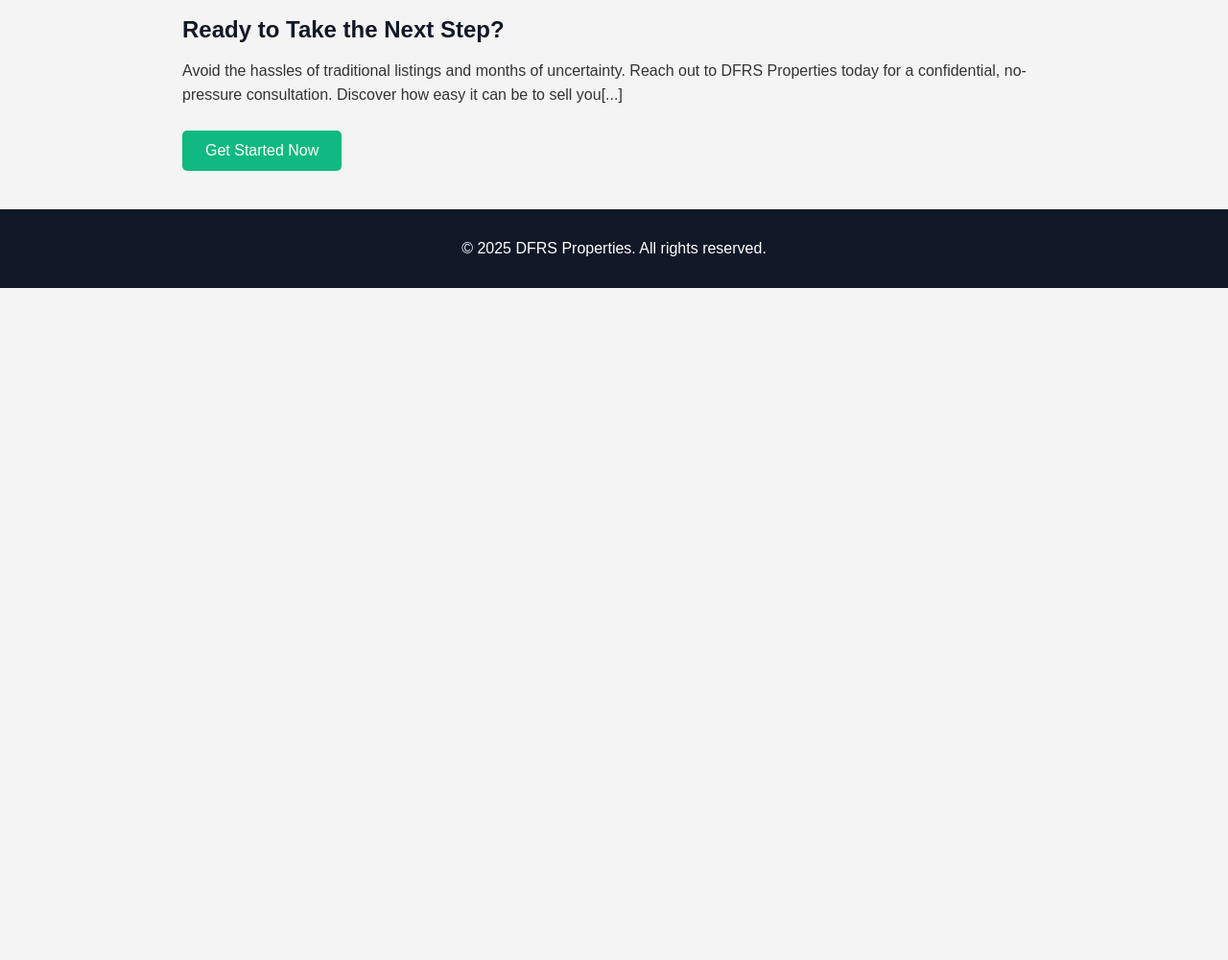
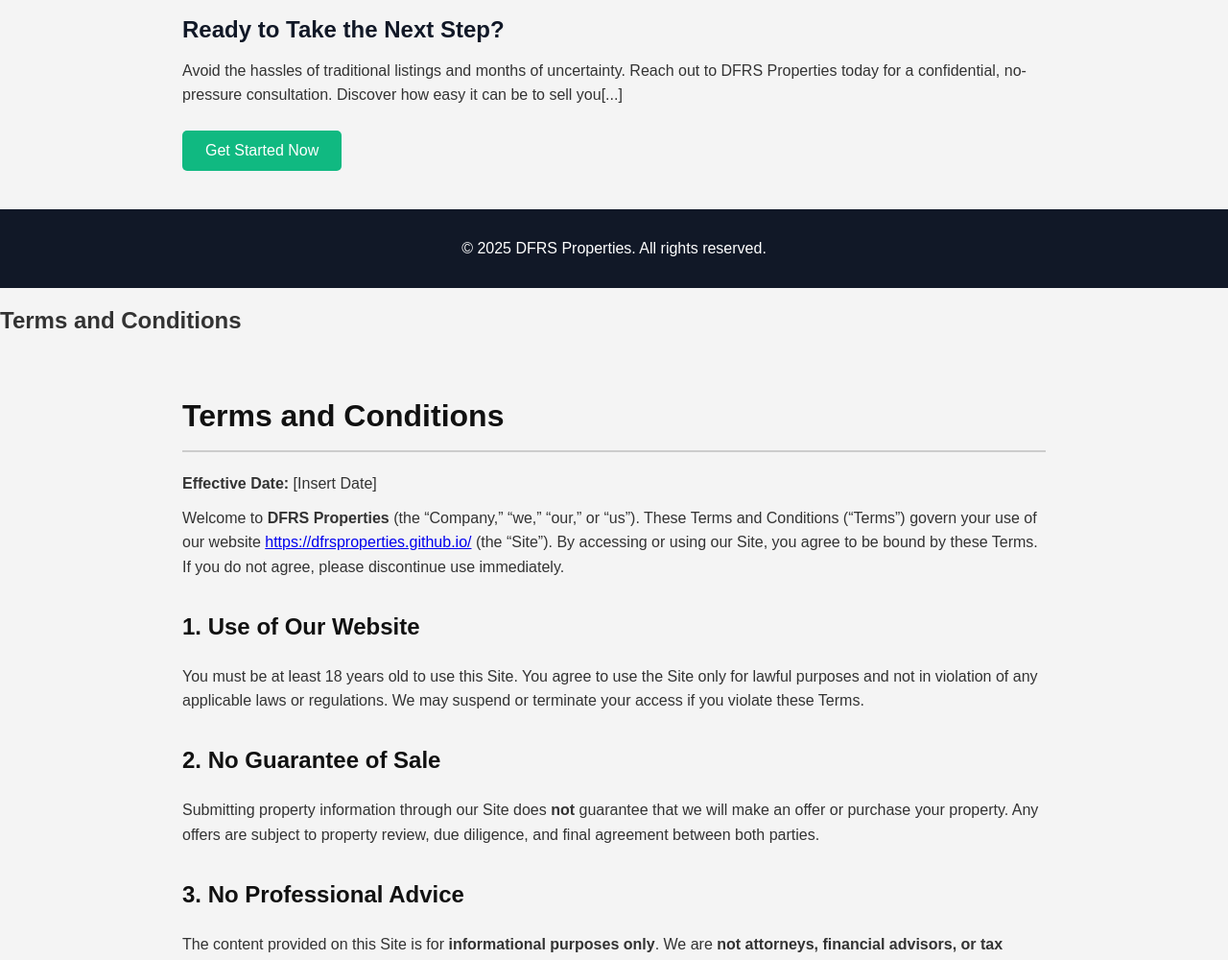
Before and after one commit to dfrsproperties/dfrsproperties.github.io, a plain HTML site: page index.html in a window 1280 px wide. Shown: the part 1080-2080 px from the top of the page at 96% size. Before the commit the page ends 1380 px from the top, so only its background shows below. Drawn offline with Linux system fonts and the light colour scheme.

Commit message:
Update index.html

```diff
--- a/index.html
+++ b/index.html
@@ -139,3 +139,7 @@
   </footer>
 </body>
 </html>
+<section id="terms">
+  <h2>Terms and Conditions</h2>
+  <iframe src="terms.html" width="100%" height="800px" style="border:none;"></iframe>
+</section>
```
